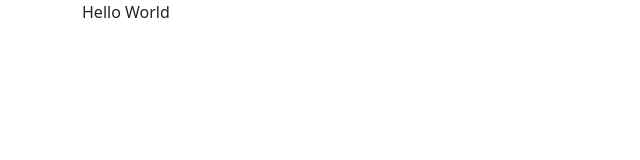
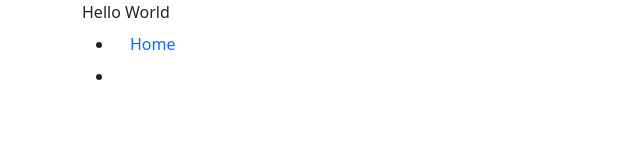
Before and after one commit to mingyao1/flakes, a React (Create React App) app in the folder frontend/: page / in a window 1280 px wide. Shown: the top 160 px of the page, without its empty margins (0-640 px from the left). Built offline with nearby package versions, Linux system fonts and the light colour scheme.

Commit message:
Update Home.js

```diff
--- a/frontend/src/Home.js
+++ b/frontend/src/Home.js
@@ -1,10 +1,23 @@
 import React from "react";
+import { Link } from "react-router-dom";
 
 const Home = () => {
+
+
+
     return <div className="container">
         <header>
             <div>Hello World</div>
-            <nav className="nav"></nav>
+            <nav className="nav">
+                <ul>
+                    <li>
+                        <Link to='/' className="nav-link">Home</Link>
+                    </li>
+                    <li>
+
+                    </li>
+                </ul>
+            </nav>
         </header>
 
     </div>
```
